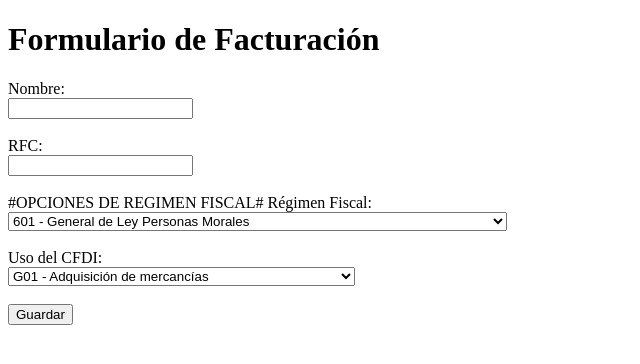
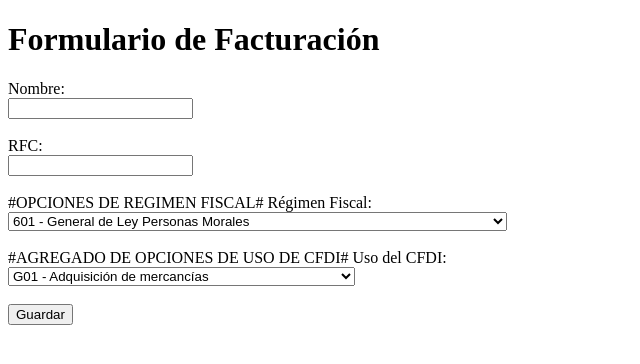
Before and after one commit to DmonSSC/titulo, a Flask app: template formulario/templates/index.html in a window 1280 px wide. Shown: the top 364 px of the page, without its empty margins (0-640 px from the left). Run offline with Flask 3, Linux system fonts and the light colour scheme; the template is opened without the code that fills it, so the values that code supplies are empty.

Commit message:
Agregado de opciones de uso de CFDI

```diff
--- a/formulario/templates/index.html
+++ b/formulario/templates/index.html
@@ -24,7 +24,7 @@
             <option value="624">624 - Coordinados</option>
             <option value="626">626 - Régimen Simplificado de Confianza</option>
         </select><br><br>
-
+#AGREGADO DE OPCIONES DE USO DE CFDI#
         <label>Uso del CFDI:</label><br>
         <select name="cfdi" required>
             <option value="G01">G01 - Adquisición de mercancías</option>
```
